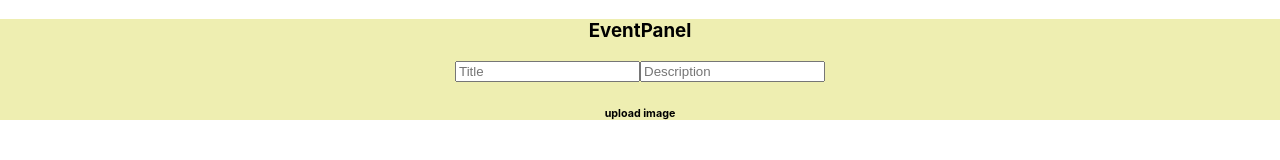
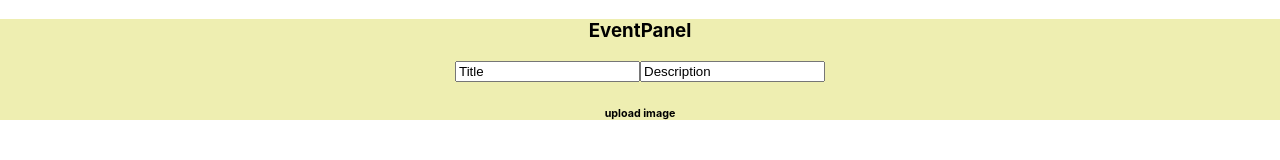
Before and after one commit to CoffeeJitterz/remeberingayurveda, a React (Create React App) app in the folder client/: page /eventpanel in a window 1280 px wide. Shown: the top 160 px of the page. Built offline with nearby package versions, Linux system fonts and the light colour scheme.

Commit message:
useState applied to title and description inputs

```diff
--- a/client/src/components/EventPanel.jsx
+++ b/client/src/components/EventPanel.jsx
@@ -1,11 +1,16 @@
 import {useState} from 'react'
 
 export default function EventPanel() {
+    const [title, setTitle] = useState('Title')
+    const [description, setDescription] = useState('Description')
+    console.log(title, description)
+
+    // const output = {title, description}
   return (
     <div>
         <h3>EventPanel</h3>
-        <input name='Title' placeholder='Title'/>
-        <input name='Description' placeholder='Description'/>
+        <input name='Title' placeholder={title} value={title} onChange={e => {setTitle(e.target.value)}}/>
+        <input name='Description' placeholder={description} value={description} onChange={e => setDescription(e.target.value)}/>
         <h6>upload image</h6>
     </div>
   )
```
